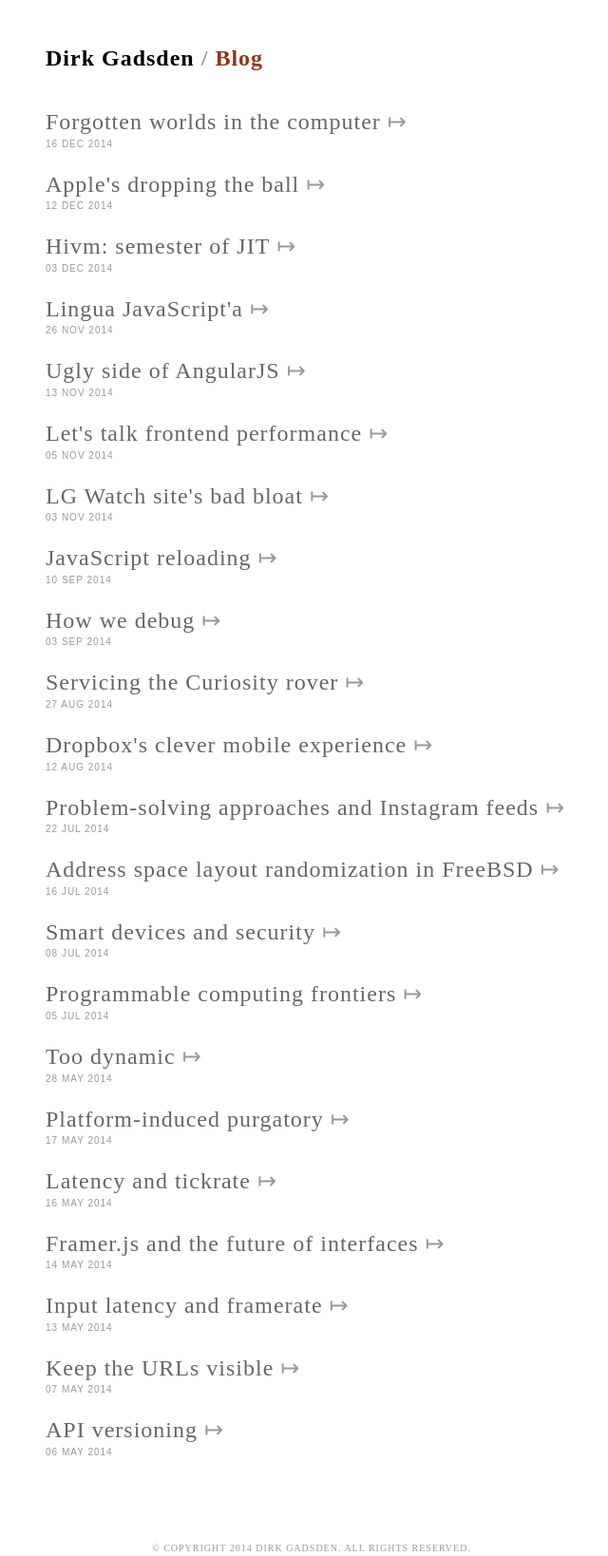
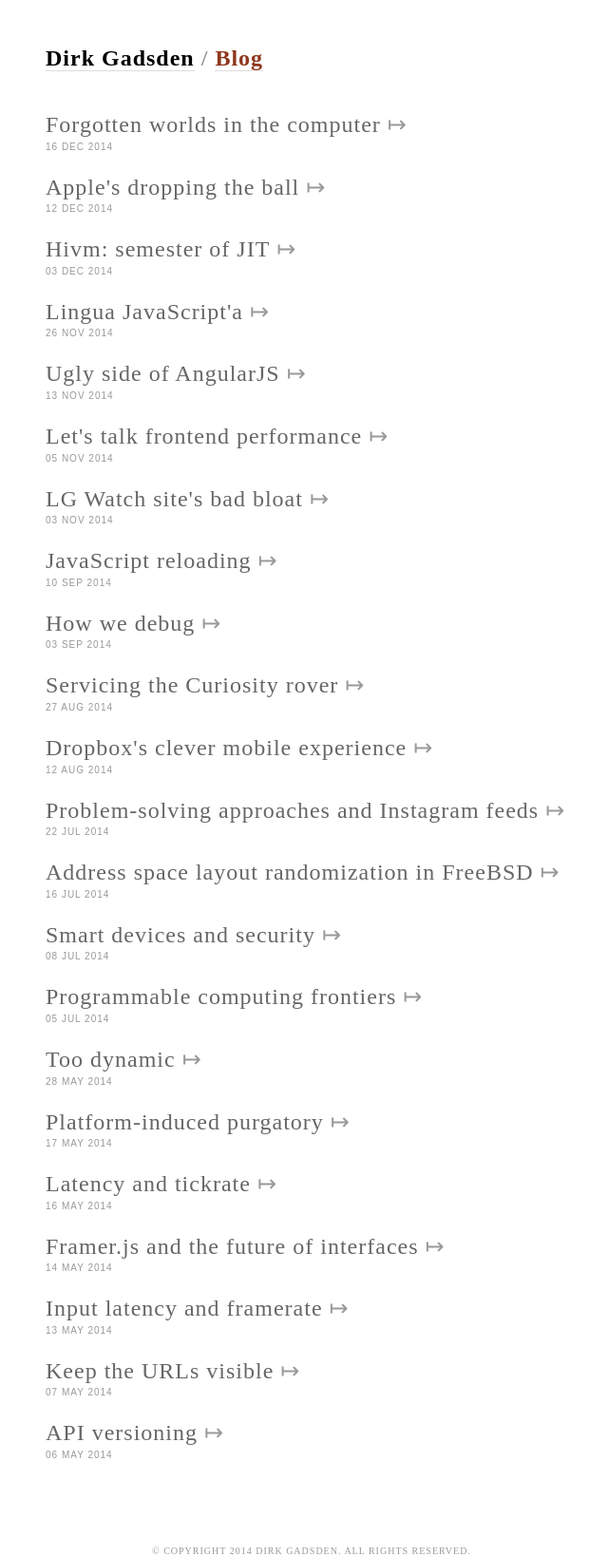
Before and after one commit to dirk/dirk.to, a Jekyll site: the page built from blog/index.html, in a window 1280 px wide. Shown: the whole page at 95% size, without its empty margins (312-952 px from the left). Built offline with Jekyll 4.4.1, drawn with Linux system fonts in a browser that asks for light colours; Markdown is read by kramdown in place of the engine named in the settings; comment, search, counter and statistics services are not loaded.

Commit message:
CSS cleanup

```diff
--- a/css/blog.css
+++ b/css/blog.css
@@ -2,10 +2,29 @@
 
 #container.blog {width: 56em; margin: 0 auto;}
 
+header {margin: 4.8em 0 3.6em 0; height: 3em;}
+header a {border-bottom: 1px solid #ddd;}
+header a:hover {border-bottom-color: #999;}
+header h1 {
+  float: left; /*margin: 2em 0 1.5em 0;*/
+  font-family: "ff-dagny-web-pro"; font-weight: 700; font-size: 2.4em;
+  letter-spacing: 1px; color: #999;
+}
+header h1 a {height: 1.1em; display: inline-block; color: #000;}
+header h1 a.blog {color: #8e371c; text-shadow: 0 1px 2px #fff;}
+header h1 a.blog:hover {border-bottom-color: #9E543D;}
+header .rss {
+  display: inline-block; height: 1.1em;
+  float: right; position: relative; /*bottom: -0.7em;*/ bottom: -0.5em;
+  font-size: 1.6em; font-weight: 700; letter-spacing: 1px;
+  color: #666;
+}
+header .rss:hover {color: #333;}
+
 /*
-a         { color: #00a; }
-a:hover   { color: #000; }
-a:visited { color: #a0a; }
+a         {color: #00a;}
+a:hover   {color: #000;}
+a:visited {color: #a0a;}
 */
 
 /* Home */
@@ -29,34 +48,8 @@
 .post a {color: #e31f17; text-decoration: none;}
 .post a:hover {color: #8e371c; text-decoration: underline;}
 .post p code {display: inline-block; color: #8e371c;}
-
-/* Site */
-
-.site {
-  font-size: 115%;
-  text-align: justify;
-  width: 42em;
-  margin: 3em auto 2em;
-  line-height: 1.5em;
-}
-
-
-header h1 {font-family: "ff-dagny-web-pro"; font-weight: 700; letter-spacing: 1px; font-size: 2.4em; margin: 2em 0 1.5em 0; color: #999;}
-header h1 a {color: #000;}
-header h1 a.blog {color: #8e371c;}
-
-.header a.extra {
-  color: #aaa;
-  margin-left: 1em;
-}
-
-.header a.extra:hover {
-  color: #000;
-}
-
-.meta {
-  color: #aaa;
-}
+/* Date and other metadata about posts */
+.meta {color: #aaa;}
 
 .footer {
   color: #999; text-transform: uppercase; letter-spacing: 1px; text-align: center;
@@ -65,7 +58,7 @@
 }
 
 
-/* standard */
+/* Standard */
 .post pre {
   border: 1px solid #ddd;
   background-color: #eef;
@@ -79,7 +72,7 @@
   background-color: #eef;
   padding: 0 .2em;
 }
-/* terminal */
+/* Special terminal appearance */
 .post pre.terminal {
   border: 1px solid #000;
   background-color: #333;
```
